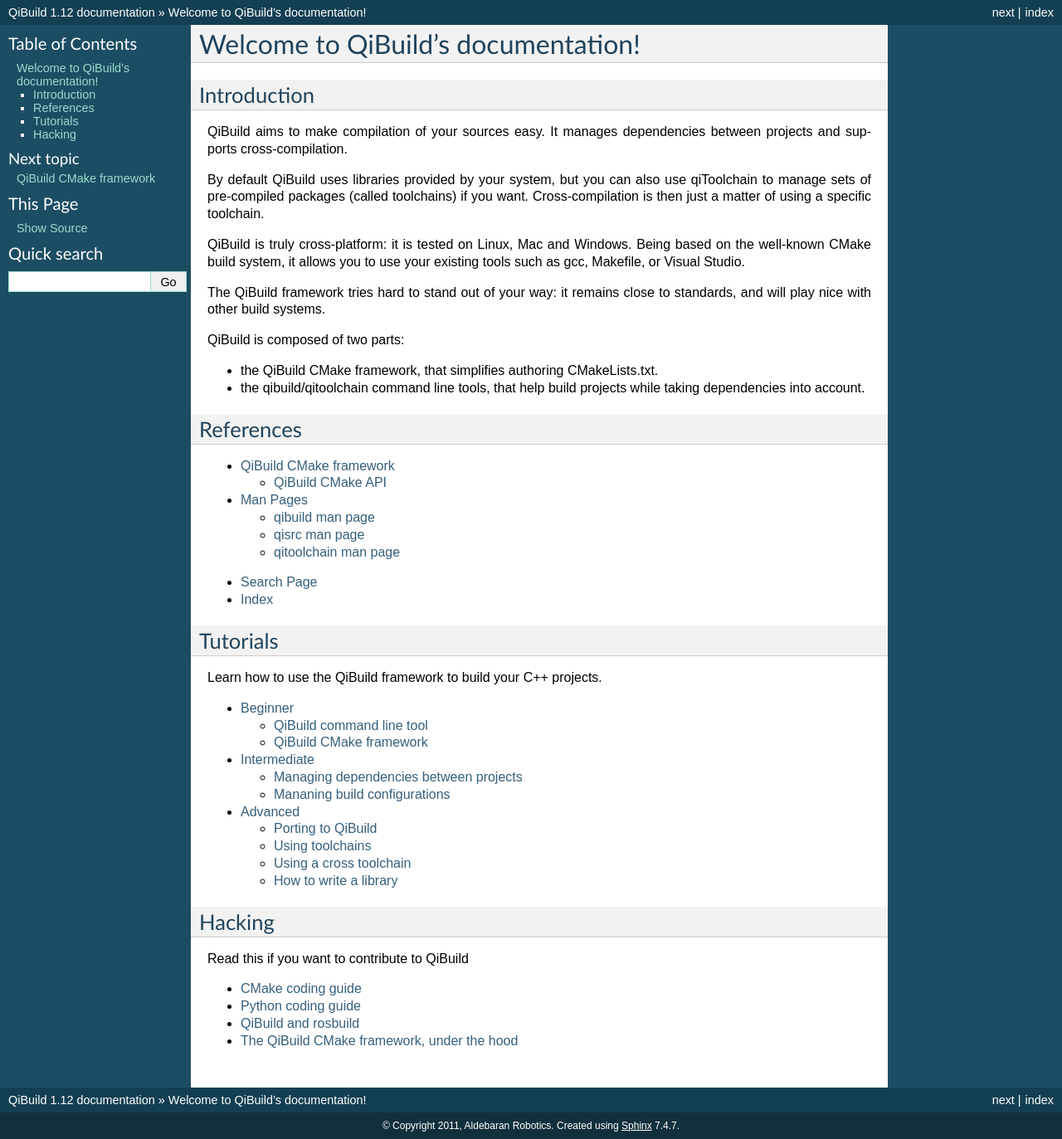
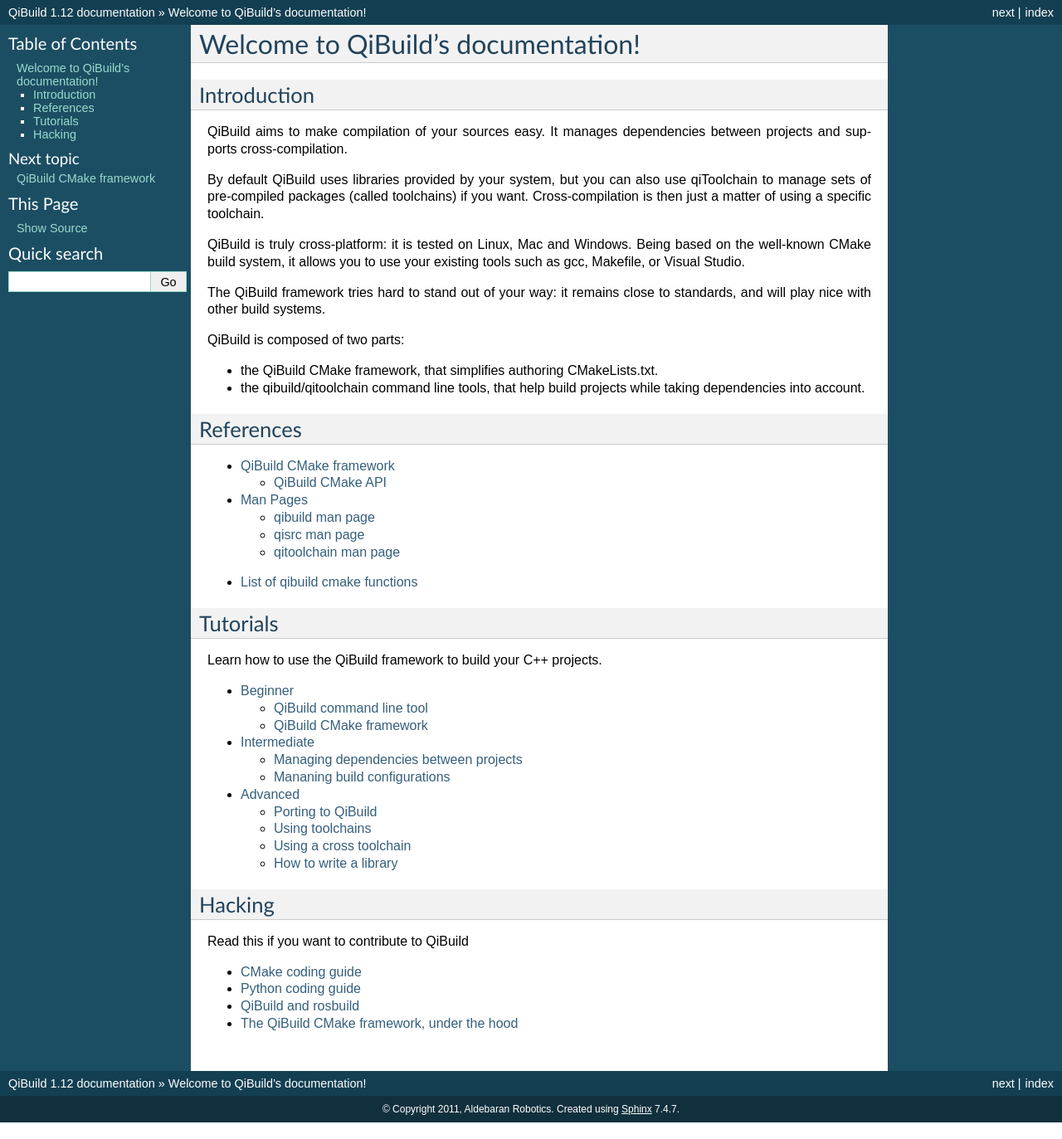
Before and after one commit to aldebaran/qibuild, a Sphinx documentation site: the page built from doc/index.rst, in a window 1280 px wide. Shown: the whole page at 83% size. Built offline with Sphinx 7.4.7, drawn with Linux system fonts in a browser that asks for light colours; pages that are not in the unit, such as notebooks, are missing from menus.

Commit message:
doc/index: small fixes

```diff
--- a/doc/index.rst
+++ b/doc/index.rst
@@ -40,8 +40,7 @@
    man/index
 
 
-* :ref:`search`
-* :ref:`genindex`
+* :ref:`List of qibuild cmake functions <genindex>`
 
 Tutorials
 ---------
```
